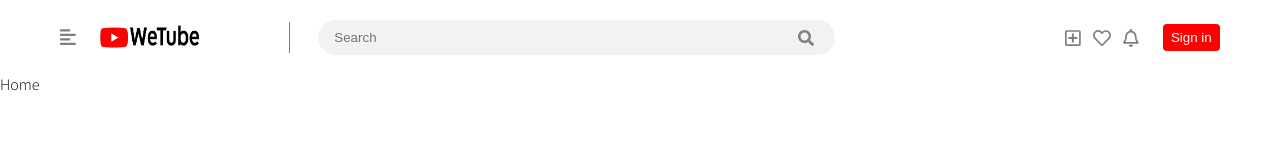
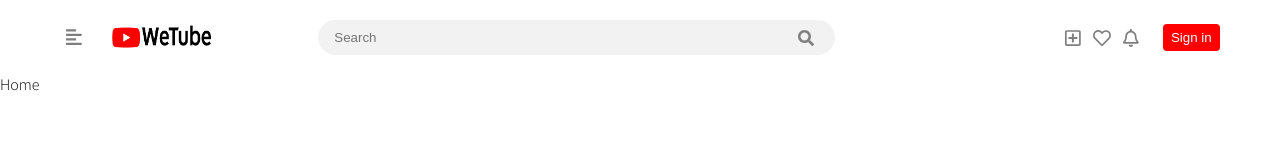
Before and after one commit to ziynii/project__wetube, a React (Create React App) app: page / in a window 1280 px wide. Shown: the top 160 px of the page. Built offline with nearby package versions, Linux system fonts and the light colour scheme.

Commit message:
[Feat] Header에 SideNav 연결과 toggle기능 추가

```diff
--- a/src/Components/Header.tsx
+++ b/src/Components/Header.tsx
@@ -1,6 +1,7 @@
-import React from 'react';
+import React, { useState } from 'react';
 import '@fortawesome/fontawesome-free/js/all.js';
 import styled from 'styled-components';
+import SideNav from './SideNav';
 
 const Wrapper = styled.header`
   display: flex;
@@ -13,7 +14,11 @@ const HeaderLeft = styled.div`
   display: flex;
   flex-basis: 20%;
   align-items: center;
-  border-right: 1px solid ${(props) => props.theme.subTextColor};
+	button {
+		outline: none;
+		border: 0;
+		background-color: transparent;
+	}
   svg {
     font-size: 18px;
     color: ${(props) => props.theme.subTextColor};
@@ -70,10 +75,18 @@ const Login = styled.button`
 `;
 
 const Header = () => {
+  const [openNav, setOpenNav] = useState(false);
+  const onToggleNav = () => {
+    setOpenNav((prev) => !prev);
+  };
+
   return (
+    <>
       <Wrapper>
         <HeaderLeft>
+          <button onClick={onToggleNav}>
             <i className="fas fa-align-left"></i>
+          </button>
           <img src="logo.png" alt="youtube 로고" />
         </HeaderLeft>
         <Search>
@@ -87,6 +100,8 @@ const Header = () => {
         </HeaderRight>
         <Login>Sign in</Login>
       </Wrapper>
+      {openNav ? <SideNav /> : null}
+    </>
   );
 };
 
```
Lines whose indentation alone changed are shown as unchanged.
